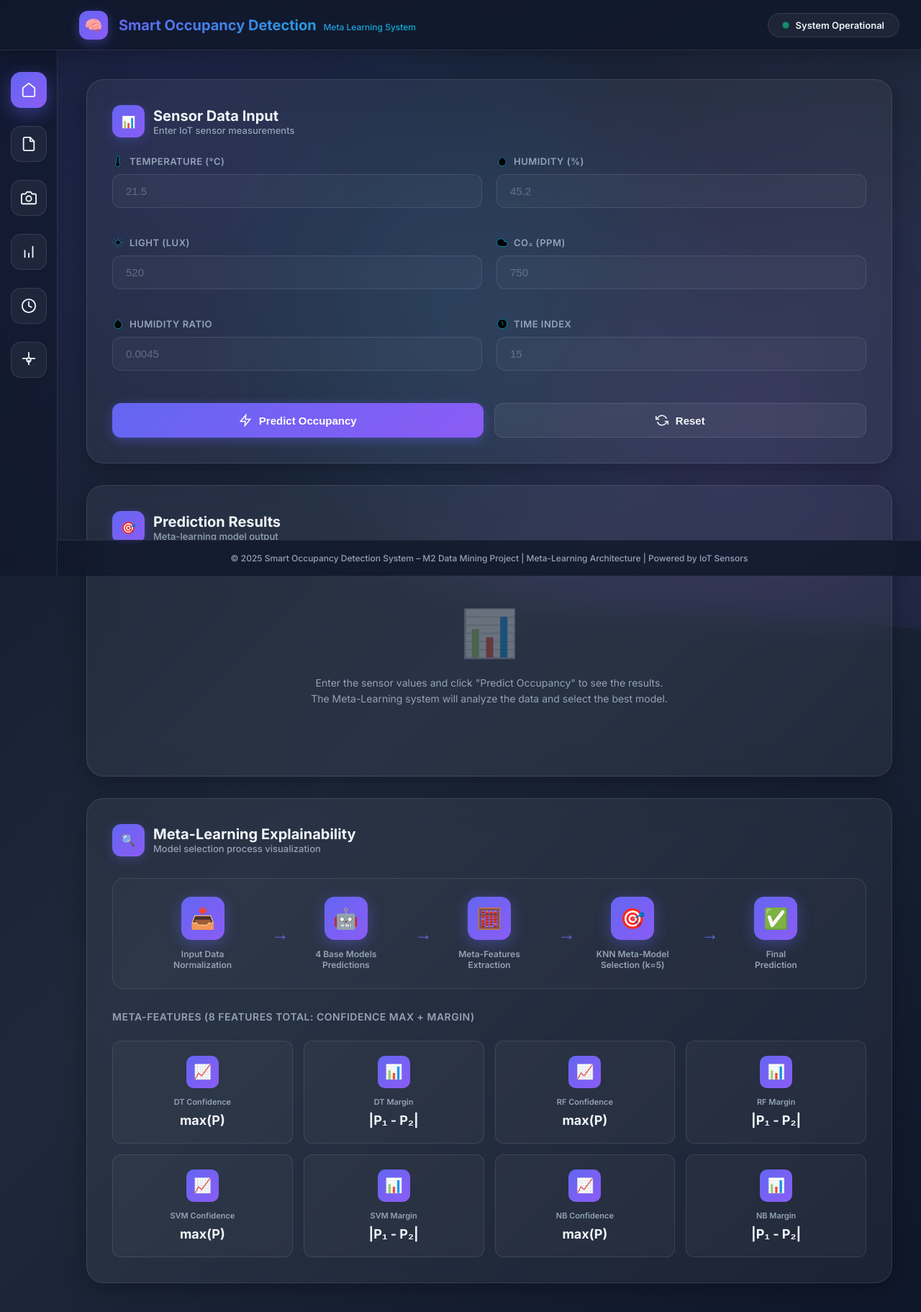
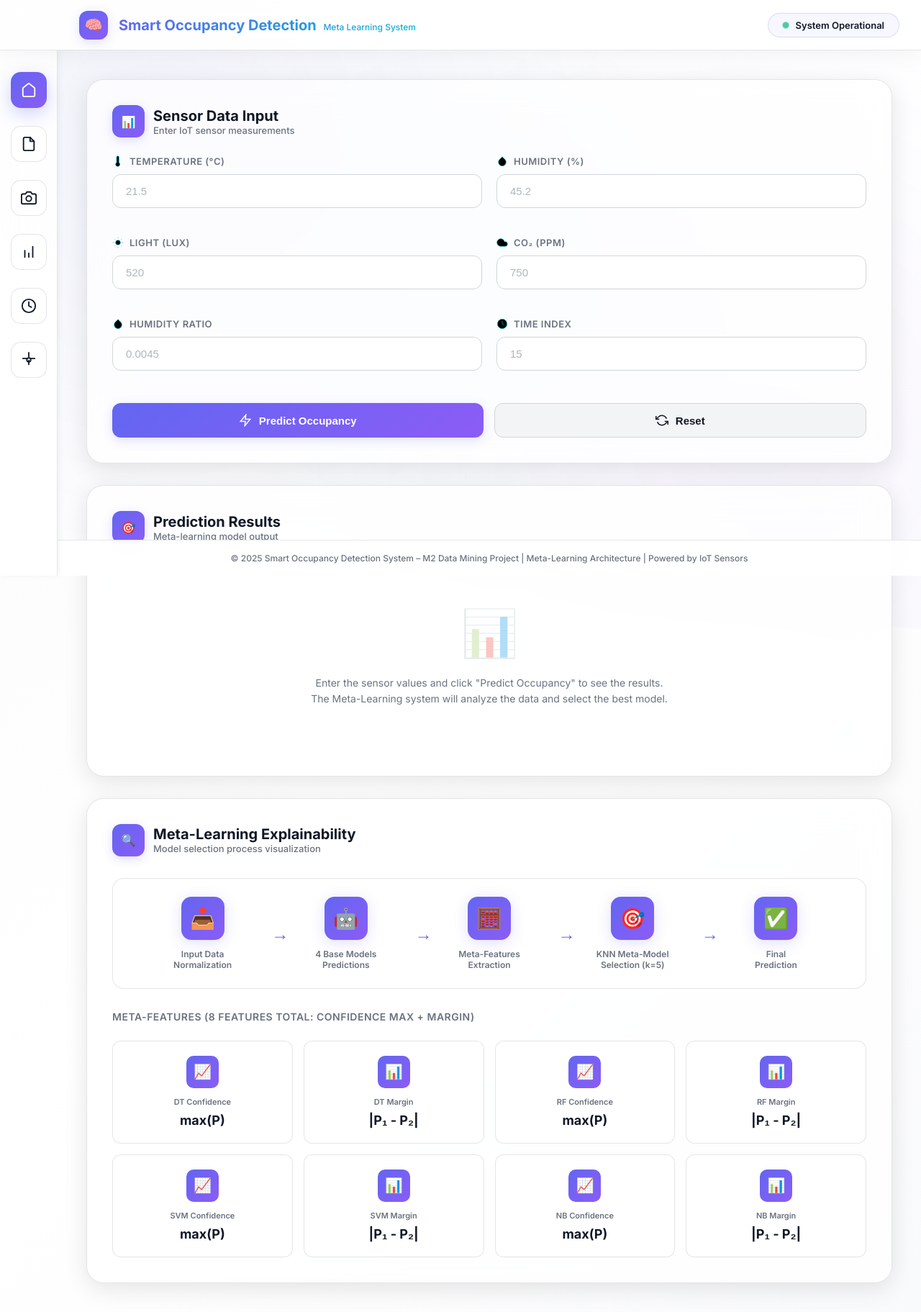
Before and after one commit to fickou/Projet_MetaLearning, a Flask app: page / in a window 1280 px wide. Shown: the whole page at 72% size. Run offline with Flask 3, Linux system fonts and the light colour scheme.

Commit message:
mis a jour

```diff
--- a/app/static/css/style.css
+++ b/app/static/css/style.css
@@ -10,25 +10,33 @@
             --accent: #06b6d4;
             --success: #10b981;
             --danger: #ef4444;
-            --bg-primary: #0f172a;
-            --bg-secondary: #1e293b;
-            --bg-tertiary: #334155;
-            --text-primary: #f1f5f9;
-            --text-secondary: #94a3b8;
-            --glass-bg: rgba(255, 255, 255, 0.05);
-            --glass-border: rgba(255, 255, 255, 0.1);
+            --bg-primary: #ffffff;
+            /* Changé */
+            --bg-secondary: #f9fafb;
+            /* Changé */
+            --bg-tertiary: #f3f4f6;
+            /* Changé */
+            --text-primary: #111827;
+            /* Changé */
+            --text-secondary: #6b7280;
+            /* Changé */
+            --glass-bg: rgba(255, 255, 255, 0.7);
+            /* Changé */
+            --glass-border: rgba(0, 0, 0, 0.1);
+            /* Changé */
             --sidebar-width: 80px;
         }
 
         body {
             font-family: 'Inter', sans-serif;
-            background: linear-gradient(135deg, #0f172a 0%, #1e293b 50%, #0f172a 100%);
+            background: linear-gradient(135deg, #f9fafb 0%, #ffffff 50%, #f9fafb 100%);
+            /* Changé */
             color: var(--text-primary);
             overflow-x: hidden;
             min-height: 100vh;
         }
 
-        /* Animated Background */
+        /* Animated Background - Version light */
         body::before {
             content: '';
             position: fixed;
@@ -37,16 +45,26 @@
             width: 100%;
             height: 100%;
             background:
-                radial-gradient(circle at 20% 30%, rgba(99, 102, 241, 0.15) 0%, transparent 50%),
-                radial-gradient(circle at 80% 70%, rgba(139, 92, 246, 0.15) 0%, transparent 50%),
-                radial-gradient(circle at 50% 50%, rgba(6, 182, 212, 0.1) 0%, transparent 50%);
+                radial-gradient(circle at 20% 30%, rgba(99, 102, 241, 0.05) 0%, transparent 50%),
+                /* Plus clair */
+                radial-gradient(circle at 80% 70%, rgba(139, 92, 246, 0.05) 0%, transparent 50%),
+                /* Plus clair */
+                radial-gradient(circle at 50% 50%, rgba(6, 182, 212, 0.03) 0%, transparent 50%);
+            /* Plus clair */
             z-index: -1;
             animation: bgShift 20s ease-in-out infinite;
         }
 
         @keyframes bgShift {
-            0%, 100% { transform: scale(1) rotate(0deg); }
-            50% { transform: scale(1.1) rotate(5deg); }
+
+            0%,
+            100% {
+                transform: scale(1) rotate(0deg);
+            }
+
+            50% {
+                transform: scale(1.1) rotate(5deg);
+            }
         }
 
         /* Top Navigation */
@@ -56,14 +74,17 @@
             left: 0;
             right: 0;
             height: 70px;
-            background: rgba(15, 23, 42, 0.8);
+            background: rgba(255, 255, 255, 0.9);
+            /* Changé */
             backdrop-filter: blur(20px);
-            border-bottom: 1px solid var(--glass-border);
+            border-bottom: 1px solid #e5e7eb;
+            /* Changé */
             display: flex;
             align-items: center;
             padding: 0 30px;
             z-index: 100;
-            box-shadow: 0 4px 30px rgba(0, 0, 0, 0.3);
+            box-shadow: 0 4px 30px rgba(0, 0, 0, 0.05);
+            /* Changé */
         }
 
         .nav-logo {
@@ -82,7 +103,8 @@
             align-items: center;
             justify-content: center;
             font-size: 20px;
-            box-shadow: 0 4px 15px rgba(99, 102, 241, 0.4);
+            box-shadow: 0 4px 15px rgba(99, 102, 241, 0.2);
+            /* Changé */
         }
 
         .nav-title {
@@ -106,8 +128,10 @@
             align-items: center;
             gap: 10px;
             padding: 8px 20px;
-            background: var(--glass-bg);
-            border: 1px solid var(--glass-border);
+            background: rgba(99, 102, 241, 0.05);
+            /* Changé */
+            border: 1px solid rgba(99, 102, 241, 0.2);
+            /* Changé */
             border-radius: 50px;
         }
 
@@ -131,15 +164,19 @@
             top: 70px;
             width: var(--sidebar-width);
             height: calc(100vh - 70px);
-            background: rgba(15, 23, 42, 0.6);
+            background: rgba(255, 255, 255, 0.9);
+            /* Changé */
             backdrop-filter: blur(20px);
-            border-right: 1px solid var(--glass-border);
+            border-right: 1px solid #e5e7eb;
+            /* Changé */
             display: flex;
             flex-direction: column;
             align-items: center;
             padding: 30px 0;
             gap: 25px;
             z-index: 50;
+            box-shadow: 2px 0 8px rgba(0, 0, 0, 0.05);
+            /* Changé */
         }
 
         .sidebar-icon {
@@ -160,23 +197,32 @@
             background: linear-gradient(135deg, var(--primary), var(--secondary));
             border-color: transparent;
             transform: translateX(5px);
-            box-shadow: 0 8px 25px rgba(99, 102, 241, 0.4);
+            box-shadow: 0 8px 25px rgba(99, 102, 241, 0.2);
+            /* Changé */
         }
 
         .sidebar-icon.active {
             background: linear-gradient(135deg, var(--primary), var(--secondary));
             border-color: transparent;
-            box-shadow: 0 8px 25px rgba(99, 102, 241, 0.4);
+            box-shadow: 0 8px 25px rgba(99, 102, 241, 0.3);
+            /* Changé */
         }
 
         .sidebar-icon svg {
             width: 22px;
             height: 22px;
             stroke: var(--text-primary);
+            /* Changé */
             fill: none;
             stroke-width: 2;
             stroke-linecap: round;
             stroke-linejoin: round;
+        }
+
+        .sidebar-icon.active svg,
+        .sidebar-icon:hover svg {
+            stroke: white;
+            /* Pour contraste sur bouton coloré */
         }
 
         /* Main Content */
@@ -202,14 +248,17 @@
             border: 1px solid var(--glass-border);
             border-radius: 24px;
             padding: 35px;
-            box-shadow: 0 8px 32px rgba(0, 0, 0, 0.3);
+            box-shadow: 0 8px 32px rgba(0, 0, 0, 0.1);
+            /* Changé */
             transition: all 0.4s cubic-bezier(0.4, 0, 0.2, 1);
         }
 
         .glass-card:hover {
             transform: translateY(-5px);
-            box-shadow: 0 12px 48px rgba(0, 0, 0, 0.4);
-            border-color: rgba(255, 255, 255, 0.15);
+            box-shadow: 0 12px 48px rgba(0, 0, 0, 0.15);
+            /* Changé */
+            border-color: rgba(99, 102, 241, 0.3);
+            /* Changé */
         }
 
         .card-header {
@@ -227,7 +276,9 @@
             display: flex;
             align-items: center;
             justify-content: center;
-            box-shadow: 0 4px 15px rgba(99, 102, 241, 0.3);
+            color: white;
+            box-shadow: 0 4px 15px rgba(99, 102, 241, 0.2);
+            /* Changé */
         }
 
         .card-title {
@@ -268,8 +319,10 @@
         .input-field {
             width: 100%;
             padding: 14px 18px;
-            background: rgba(255, 255, 255, 0.03);
-            border: 1px solid var(--glass-border);
+            background: rgba(255, 255, 255, 0.8);
+            /* Changé */
+            border: 1px solid #d1d5db;
+            /* Changé */
             border-radius: 12px;
             color: var(--text-primary);
             font-size: 15px;
@@ -279,14 +332,15 @@
         }
 
         .input-field:focus {
-            background: rgba(255, 255, 255, 0.06);
+            background: rgba(255, 255, 255, 1);
             border-color: var(--primary);
-            box-shadow: 0 0 0 3px rgba(99, 102, 241, 0.15);
+            box-shadow: 0 0 0 3px rgba(99, 102, 241, 0.1);
         }
 
         .input-field::placeholder {
-            color: var(--text-secondary);
-            opacity: 0.5;
+            color: #9ca3af;
+            /* Changé */
+            opacity: 0.8;
         }
 
         .input-grid {
@@ -313,22 +367,27 @@
         .btn-primary {
             background: linear-gradient(135deg, var(--primary), var(--secondary));
             color: white;
-            box-shadow: 0 4px 15px rgba(99, 102, 241, 0.4);
+            box-shadow: 0 4px 15px rgba(99, 102, 241, 0.2);
+            /* Changé */
         }
 
         .btn-primary:hover {
             transform: translateY(-2px);
-            box-shadow: 0 6px 25px rgba(99, 102, 241, 0.6);
+            box-shadow: 0 6px 25px rgba(99, 102, 241, 0.3);
+            /* Changé */
         }
 
         .btn-secondary {
-            background: var(--glass-bg);
-            border: 1px solid var(--glass-border);
+            background: #f3f4f6;
+            /* Changé */
+            border: 1px solid #d1d5db;
+            /* Changé */
             color: var(--text-primary);
         }
 
         .btn-secondary:hover {
-            background: rgba(255, 255, 255, 0.08);
+            background: #e5e7eb;
+            /* Changé */
             border-color: var(--primary);
         }
 
@@ -466,7 +542,8 @@
         }
 
         .meta-feature-card {
-            background: rgba(255, 255, 255, 0.03);
+            background: rgba(255, 255, 255, 0.5);
+            /* Changé */
             border: 1px solid var(--glass-border);
             border-radius: 12px;
             padding: 20px 15px;
@@ -490,6 +567,7 @@
             justify-content: center;
             margin: 0 auto 12px;
             font-size: 20px;
+            color: white;
         }
 
         .meta-feature-name {
@@ -567,7 +652,8 @@
             justify-content: space-between;
             margin-top: 30px;
             padding: 25px;
-            background: rgba(255, 255, 255, 0.02);
+            background: rgba(255, 255, 255, 0.5);
+            /* Changé */
             border: 1px solid var(--glass-border);
             border-radius: 16px;
         }
@@ -603,7 +689,9 @@
             justify-content: center;
             margin: 0 auto 12px;
             font-size: 28px;
-            box-shadow: 0 4px 20px rgba(99, 102, 241, 0.4);
+            color: white;
+            box-shadow: 0 4px 20px rgba(99, 102, 241, 0.2);
+            /* Changé */
         }
 
         .flow-label {
@@ -650,9 +740,11 @@
             left: var(--sidebar-width);
             right: 0;
             height: 50px;
-            background: rgba(15, 23, 42, 0.8);
+            background: rgba(255, 255, 255, 0.9);
+            /* Changé */
             backdrop-filter: blur(20px);
-            border-top: 1px solid var(--glass-border);
+            border-top: 1px solid #e5e7eb;
+            /* Changé */
             display: flex;
             align-items: center;
             justify-content: center;
@@ -676,11 +768,13 @@
         }
 
         ::-webkit-scrollbar-track {
-            background: rgba(255, 255, 255, 0.02);
+            background: rgba(0, 0, 0, 0.02);
+            /* Changé */
         }
 
         ::-webkit-scrollbar-thumb {
-            background: var(--glass-border);
+            background: #d1d5db;
+            /* Changé */
             border-radius: 4px;
         }
 
```
Also changed, not shown: other parts of app/static/css/style.css (+62 -23 lines).
